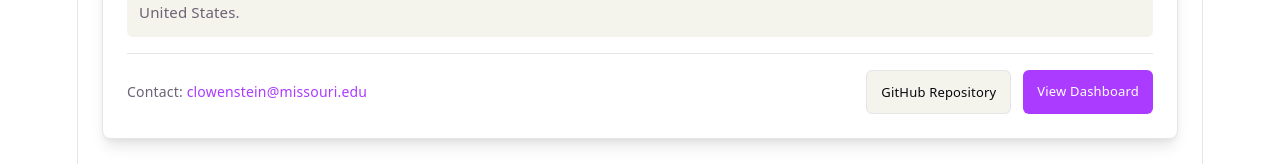
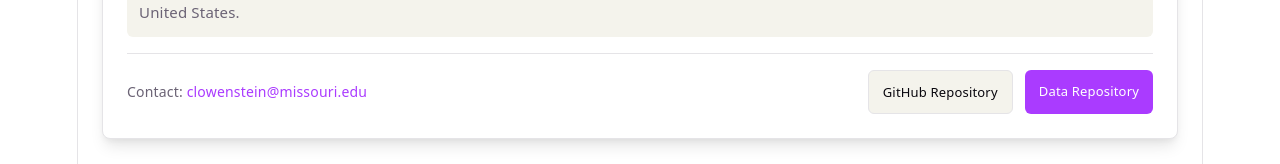
Before and after one commit to Social-Impact-Lab-SIL/SIL-Publications-Archive, a React (Vite) app: page / in a window 1280 px wide. Shown: the part 465-629 px from the top of the page. Built offline with nearby package versions, Linux system fonts and the light colour scheme.

Commit message:
Update Data Repository Links

```diff
--- a/src/App.jsx
+++ b/src/App.jsx
@@ -11,7 +11,7 @@ export default function App() {
       status: "Forthcoming in Tobacco Control",
       abstract: "An analysis of spatial spillovers, demographic transitions, and retail cluster patterns surrounding specialty tobacco locations across the United States.",
       repoLink: "https://github.com/Social-Impact-Lab-SIL/SpecialtyTobaccoDatabase",
-      dashboardLink: "https://social-impact-lab-sil.github.io/SIL-Publication-Dashboard/",
+      dataRepoLink: "https://github.com/Social-Impact-Lab-SIL/SIL-Data-Repository/tree/main/Specialty-Tobacco",
       contact: "clowenstein@missouri.edu"
     }
   ];
@@ -140,9 +140,9 @@ export default function App() {
                     GitHub Repository
                   </a>
 
-                  {pub.dashboardLink && (
+                  {pub.dataRepoLink && (
                     <a
-                      href={pub.dashboardLink}
+                      href={pub.dataRepoLink}
                       target="_blank"
                       rel="noopener noreferrer"
                       style={{
@@ -155,7 +155,7 @@ export default function App() {
                         fontWeight: '500'
                       }}
                     >
-                      View Dashboard
+                      Data Repository
                     </a>
                   )}
                 </div>
```
